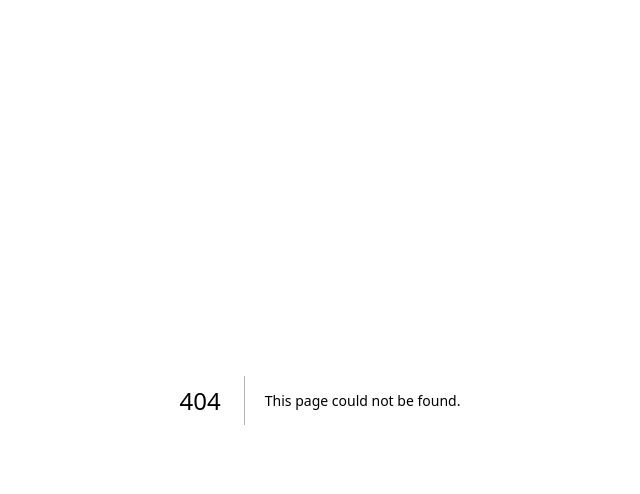
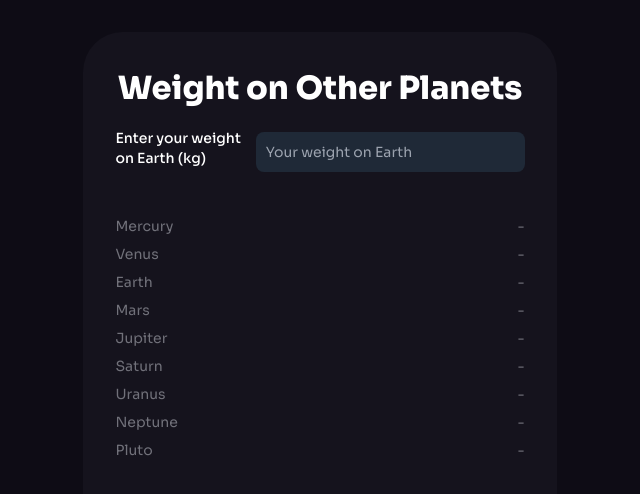
Before and after one commit to Hackprakas/Vaayusastra_website, a Next.js app: page /calculator in a window 1280 px wide. Before the commit this address had no page. Shown: the top 494 px of the page, without its empty margins (320-960 px from the left). Built offline with nearby package versions, Linux system fonts and the light colour scheme.

Commit message:
calculator--changes

```diff
--- /dev/null
+++ b/app/calculator/page.tsx
@@ -0,0 +1,58 @@
+"use client";
+import React, { useState, ChangeEvent } from 'react';
+
+const planetGravities: { [key: string]: number } = {
+    Mercury: 0.38,
+    Venus: 0.91,
+    Earth: 1,
+    Mars: 0.38,
+    Jupiter: 2.34,
+    Saturn: 1.06,
+    Uranus: 0.92,
+    Neptune: 1.19,
+    Pluto: 0.06
+};
+
+const WeightConverter: React.FC = () => {
+    const [earthWeight, setEarthWeight] = useState<string>('');
+
+    const handleInputChange = (e: ChangeEvent<HTMLInputElement>) => {
+        setEarthWeight(e.target.value);
+    };
+
+    const calculateWeight = (weight: number, gravity: number): string => {
+        return (weight * gravity).toFixed(2);
+    };
+
+    return (
+        <div className="flex justify-center items-center h-screen p-8">
+            <div className="flex flex-col items-center bg-n-7 p-8 rounded-[2.5rem] lg:min-w-[300px] lg:max-w-[800px] h-full overflow-auto max-h-screen">
+                <h4 className="h4 mb-4 font-extrabold text-center">Weight on Other Planets</h4>
+                <div className="flex flex-col space-y-4 w-full">
+                    <div className="flex items-center justify-center w-full mb-6">
+                        <label htmlFor="weight" className="block mb-2 text-sm font-medium text-white space-y-4">Enter your weight on Earth (kg)</label>
+                        <input
+                            type="number"
+                            id="weight"
+                            name="weight"
+                            value={earthWeight}
+                            onChange={handleInputChange}
+                            className="bg-gray-800 text-white sm:text-sm rounded-lg focus:ring-primary-600 focus:border-primary-600 block w-full p-2.5"
+                            placeholder="Your weight on Earth"
+                        />
+                    </div>
+                    <div className="flex flex-col space-y-2 text-zinc-500 text-sm">
+                        {Object.keys(planetGravities).map((planet) => (
+                            <div key={planet} className="flex justify-between">
+                                <span>{planet}</span>
+                                <span>{earthWeight && !isNaN(parseFloat(earthWeight)) ? calculateWeight(parseFloat(earthWeight), planetGravities[planet]) + ' kg' : '-'}</span>
+                            </div>
+                        ))}
+                    </div>
+                </div>
+            </div>
+        </div>
+    );
+}
+
+export default WeightConverter;
```
